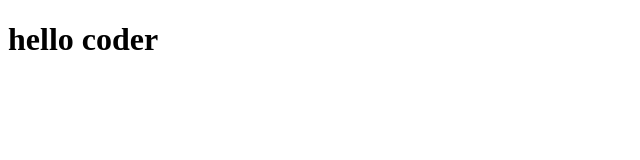
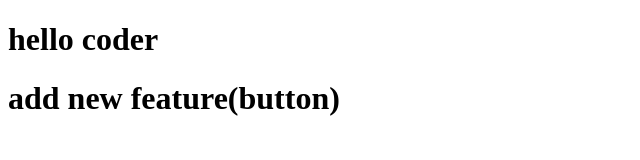
Before and after one commit to student-apnacollege-star/LocalRepo, a plain HTML site: page index.html in a window 1280 px wide. Shown: the whole page, without its empty margins (0-640 px from the left). Drawn offline with Linux system fonts and the light colour scheme.

```diff
--- a/index.html
+++ b/index.html
@@ -7,6 +7,6 @@
 </head>
 <body>
     <h1>hello coder</h1>
-
+    <h1>add new feature(button)</h1>
 </body>
 </html>
```
